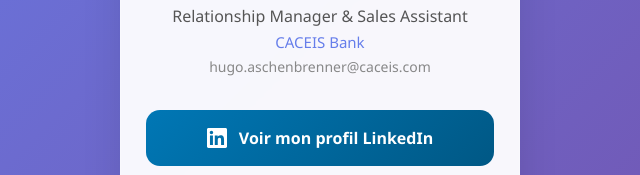
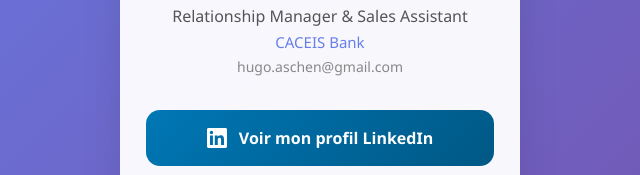
Before and after one commit to HugoAschenbrenner/Carte-Visite-Digitale, a plain HTML site: page index.html in a window 1280 px wide. Shown: the part 288-463 px from the top of the page, 320-960 px from the left. Drawn offline with Linux system fonts and the light colour scheme.

Commit message:
Update index.html

```diff
--- a/index.html
+++ b/index.html
@@ -397,7 +397,7 @@
             name: "Hugo Aschenbrenner",
             title: "Relationship Manager & Sales Assistant",
             company: "CACEIS Bank",
-            email: "hugo.aschenbrenner@caceis.com",
+            email: "hugo.aschen@gmail.com",
             linkedinUrl: "https://www.linkedin.com/in/hugo-aschenbrenner-pro/",
             cvUrl: "https://drive.google.com/file/d/1cQkrxouij9eiVL2atM4zAxi5QpVbEv2O/view?usp=drivesdk"
         };
```
